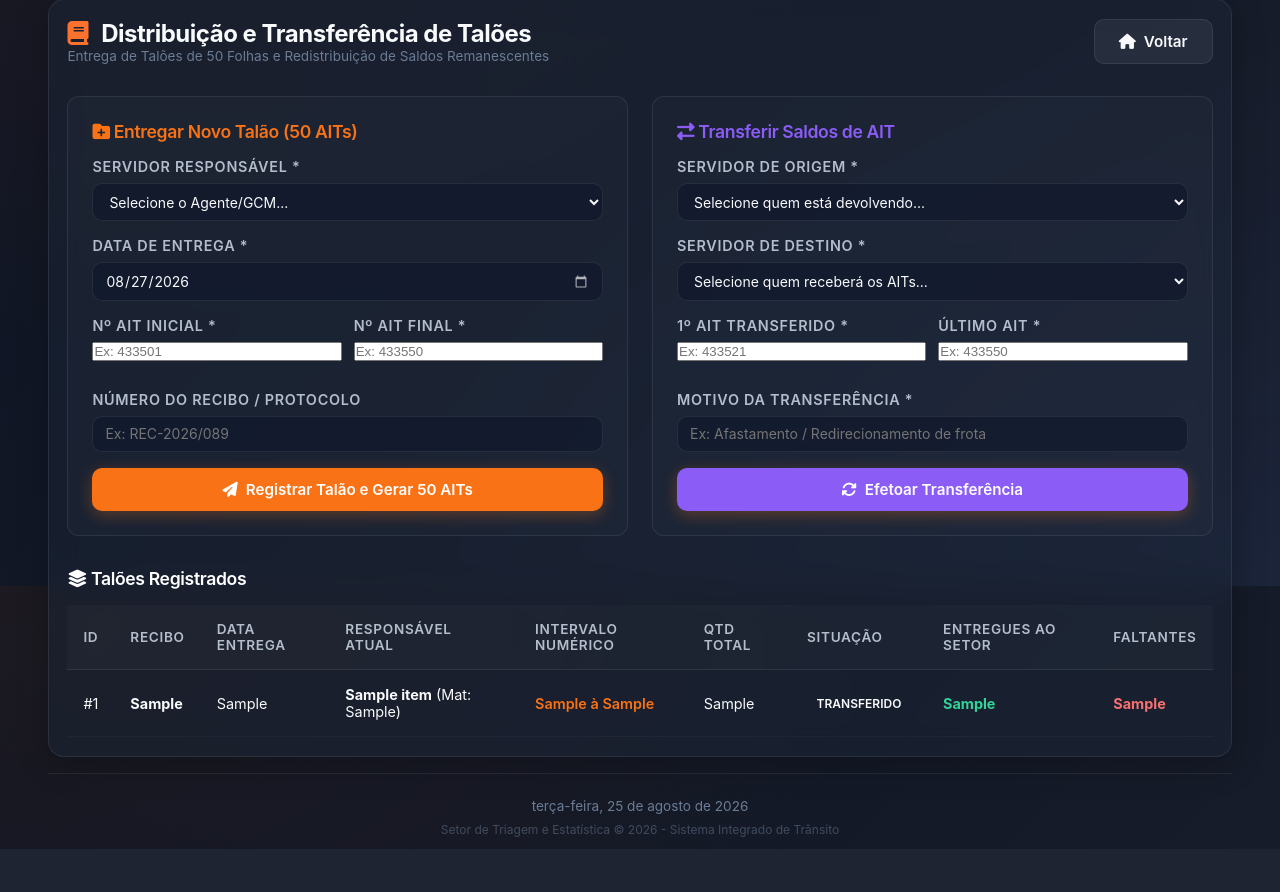
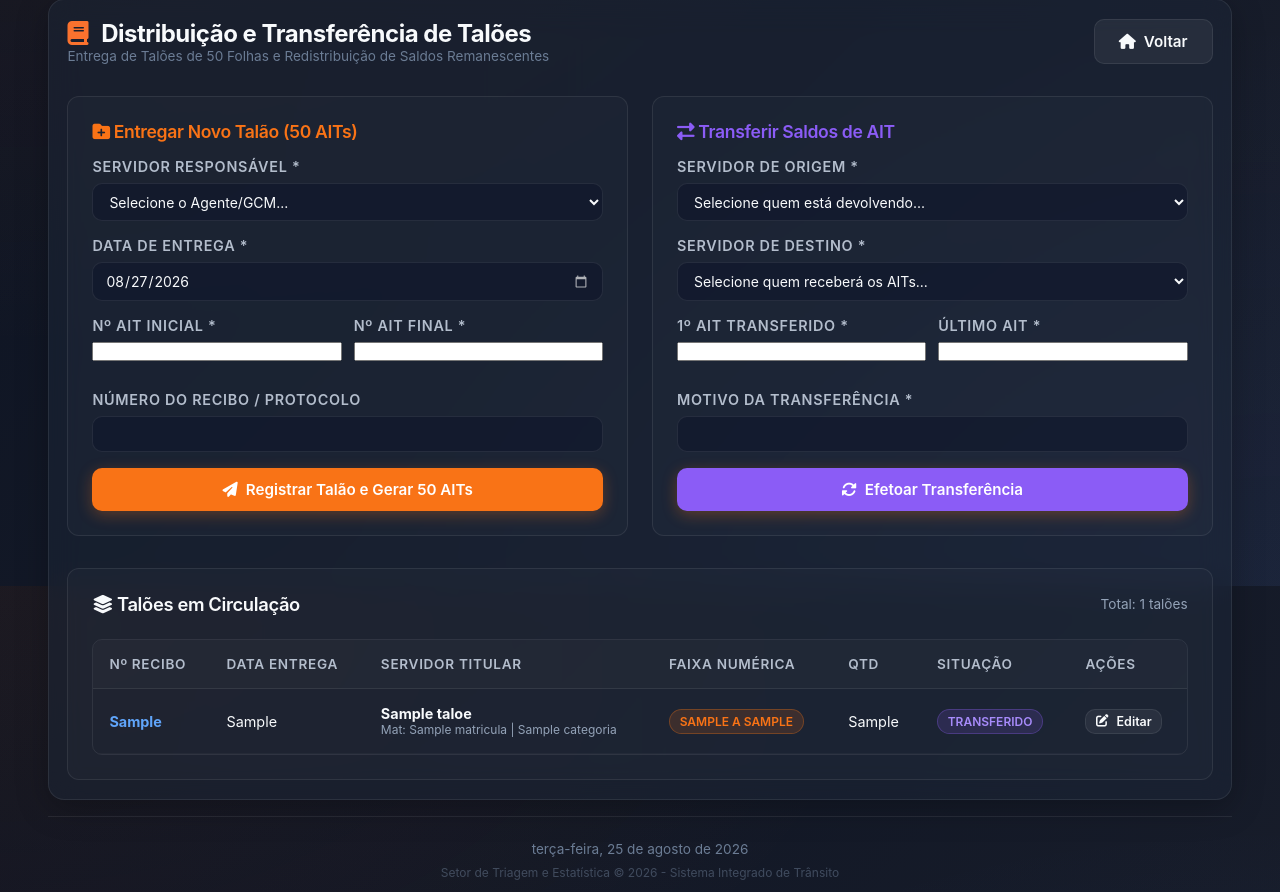
Before and after one commit to wMyster/Triagem-AITs, a Flask app: template templates/taloes.html in a window 1280 px wide. Shown: the part 214-1106 px from the top of the page. Before the commit the page ends 1063 px from the top, so only its background shows below. Run offline with Flask 3, Linux system fonts and the light colour scheme; the template is opened without the code that fills it: most values are stand-ins (such as "Sample title", 1, 10 or a date in 2020).

Commit message:
v3.6: Remocao de placeholders de exemplo nas caixas, remocao definitiva dos servidores de teste e exclusao dos usuarios transporte, empresa e consulta mantendo apenas admin, triagem e dct

```diff
--- a/templates/agentes.html
+++ b/templates/agentes.html
@@ -20,11 +20,11 @@
             <div class="grid-form" style="grid-template-columns: repeat(auto-fit, minmax(200px, 1fr)); gap: 1rem;">
                 <div class="form-group">
                     <label for="nome_completo">Nome Completo *</label>
-                    <input type="text" id="nome_completo" name="nome_completo" required placeholder="Ex: Carlos Alberto Silva">
+                    <input type="text" id="nome_completo" name="nome_completo" required>
                 </div>
                 <div class="form-group">
                     <label for="matricula">Matrícula Functional *</label>
-                    <input type="text" id="matricula" name="matricula" required placeholder="Ex: 25845" pattern="\d+">
+                    <input type="text" id="matricula" name="matricula" required pattern="\d+">
                 </div>
                 <div class="form-group">
                     <label for="categoria">Categoria *</label>
@@ -35,7 +35,7 @@
                 </div>
                 <div class="form-group">
                     <label for="unidade_setor">Unidade / Setor</label>
-                    <input type="text" id="unidade_setor" name="unidade_setor" placeholder="Ex: Fiscalização de Trânsito">
+                    <input type="text" id="unidade_setor" name="unidade_setor">
                 </div>
             </div>
             <div style="margin-top: 1rem; text-align: right;">
--- a/templates/cadastro.html
+++ b/templates/cadastro.html
@@ -42,7 +42,7 @@
             <!-- Placa -->
             <div class="form-group">
                 <label for="placa">Placa do Veículo</label>
-                <input type="text" id="placa" name="placa" value="{{ record.placa if record.placa else '' }}" placeholder="Ex: ABC1D23" maxlength="7" style="text-transform: uppercase;" {% if is_locked %}readonly style="opacity: 0.6;"{% endif %}>
+                <input type="text" id="placa" name="placa" value="{{ record.placa if record.placa else '' }}" maxlength="7" style="text-transform: uppercase;" {% if is_locked %}readonly style="opacity: 0.6;"{% endif %}>
             </div>
 
             <!-- Data da Ocorrência -->
@@ -116,7 +116,7 @@
             <input type="hidden" name="redirect_to" value="cadastro">
             <div class="form-group">
                 <label for="excluir_ait_motivo">Justificativa da Exclusão *</label>
-                <input type="text" id="excluir_ait_motivo" name="motivo" placeholder="Ex: Erro de digitação / Auto cancelado na origem" required style="width: 100%;">
+                <input type="text" id="excluir_ait_motivo" name="motivo" required style="width: 100%;">
             </div>
             <div style="display: flex; justify-content: flex-end; gap: 0.75rem;">
                 <button type="button" class="btn btn-secondary" onclick="fecharModalExcluirAIT()">Cancelar</button>
--- a/templates/consultas.html
+++ b/templates/consultas.html
@@ -148,7 +148,7 @@
         <div style="display: flex; gap: 1rem; flex-wrap: wrap; align-items: flex-end;">
             <div class="form-group" style="flex: 1; min-width: 250px;">
                 <label for="matricula">Digite a Matrícula do Agente</label>
-                <input type="text" id="matricula" name="matricula" value="{{ request.args.get('matricula', '') }}" placeholder="Ex: 25845" required pattern="\d+" style="width: 100%;">
+                <input type="text" id="matricula" name="matricula" value="{{ request.args.get('matricula', '') }}" required pattern="\d+" style="width: 100%;">
             </div>
             <button type="submit" class="btn btn-primary" style="background: var(--success); height: 46px; padding: 0 2rem;">
                 <i class="fa-solid fa-search"></i> Consultar Agente
@@ -447,7 +447,7 @@
             <input type="hidden" name="redirect_to" value="consultas">
             <div class="form-group">
                 <label for="excluir_ait_motivo">Justificativa da Exclusão *</label>
-                <input type="text" id="excluir_ait_motivo" name="motivo" placeholder="Ex: Erro de digitação / Auto cancelado na origem" required style="width: 100%;">
+                <input type="text" id="excluir_ait_motivo" name="motivo" required style="width: 100%;">
             </div>
             <div style="display: flex; justify-content: flex-end; gap: 0.75rem;">
                 <button type="button" class="btn btn-secondary" onclick="fecharModalExcluirAIT()">Cancelar</button>
--- a/templates/dct_conferencia.html
+++ b/templates/dct_conferencia.html
@@ -35,7 +35,7 @@
             </div>
             <div class="form-group">
                 <label for="agente">Matrícula Agente</label>
-                <input type="text" id="agente" name="agente" placeholder="Ex: 25845" value="{{ request.args.get('agente', '') }}">
+                <input type="text" id="agente" name="agente" value="{{ request.args.get('agente', '') }}">
             </div>
             <div class="form-group">
                 <label for="status_conferencia">Status Conferência</label>
--- a/templates/taloes.html
+++ b/templates/taloes.html
@@ -35,16 +35,16 @@
                 <div style="display: grid; grid-template-columns: 1fr 1fr; gap: 0.75rem; margin-bottom: 1rem;">
                     <div class="form-group">
                         <label for="numero_inicial">Nº AIT Inicial *</label>
-                        <input type="number" id="numero_inicial" name="numero_inicial" placeholder="Ex: 433501" required>
+                        <input type="number" id="numero_inicial" name="numero_inicial" required>
                     </div>
                     <div class="form-group">
                         <label for="numero_final">Nº AIT Final *</label>
-                        <input type="number" id="numero_final" name="numero_final" placeholder="Ex: 433550" required>
+                        <input type="number" id="numero_final" name="numero_final" required>
                     </div>
                 </div>
                 <div class="form-group" style="margin-bottom: 1rem;">
                     <label for="numero_recibo">Número do Recibo / Protocolo</label>
-                    <input type="text" id="numero_recibo" name="numero_recibo" placeholder="Ex: REC-2026/089">
+                    <input type="text" id="numero_recibo" name="numero_recibo">
                 </div>
                 <button type="submit" class="btn btn-primary" style="width: 100%; background: #f97316;"><i class="fa-solid fa-paper-plane"></i> Registrar Talão e Gerar 50 AITs</button>
             </form>
@@ -75,16 +75,16 @@
                 <div style="display: grid; grid-template-columns: 1fr 1fr; gap: 0.75rem; margin-bottom: 1rem;">
                     <div class="form-group">
                         <label for="transf_inicial">1º AIT Transferido *</label>
-                        <input type="number" id="transf_inicial" name="transf_inicial" required placeholder="Ex: 433521">
+                        <input type="number" id="transf_inicial" name="transf_inicial" required>
                     </div>
                     <div class="form-group">
                         <label for="transf_final">Último AIT *</label>
-                        <input type="number" id="transf_final" name="transf_final" required placeholder="Ex: 433550">
+                        <input type="number" id="transf_final" name="transf_final" required>
                     </div>
                 </div>
                 <div class="form-group" style="margin-bottom: 1rem;">
                     <label for="motivo">Motivo da Transferência *</label>
-                    <input type="text" id="motivo" name="motivo" required placeholder="Ex: Afastamento / Redirecionamento de frota">
+                    <input type="text" id="motivo" name="motivo" required>
                 </div>
                 <button type="submit" class="btn btn-primary" style="width: 100%; background: #8b5cf6;"><i class="fa-solid fa-rotate"></i> Efetoar Transferência</button>
             </form>
@@ -93,116 +93,141 @@
     </div>
 
     <!-- List of Delivered Talões -->
-    <h3 style="color: #ffffff; font-size: 1.1rem; margin-bottom: 1rem;"><i class="fa-solid fa-layer-group"></i> Talões Registrados</h3>
-    <table class="data-table">
+    <div style="background: rgba(255,255,255,0.02); padding: 1.5rem; border-radius: 0.75rem; border: 1px solid rgba(255,255,255,0.08);">
+        <div style="display: flex; justify-content: space-between; align-items: center; margin-bottom: 1.5rem; flex-wrap: wrap; gap: 1rem;">
+            <h3 style="margin: 0; color: #f8fafc; font-size: 1.15rem;"><i class="fa-solid fa-layer-group"></i> Talões em Circulação</h3>
+            <span style="font-size: 0.85rem; color: #94a3b8;">Total: {{ taloes|length }} talões</span>
+        </div>
+
+        <div class="table-container">
+            <table>
                 <thead>
                     <tr>
-                <th>ID</th>
-                <th>Recibo</th>
+                        <th>Nº Recibo</th>
                         <th>Data Entrega</th>
-                <th>Responsável Atual</th>
-                <th>Intervalo Numérico</th>
-                <th>Qtd Total</th>
+                        <th>Servidor Titular</th>
+                        <th>Faixa Numérica</th>
+                        <th>Qtd</th>
                         <th>Situação</th>
-                <th>Entregues ao Setor</th>
-                <th>Faltantes</th>
-                {% if session['user']['setor'] in ['dct', 'admin'] %}
-                <th style="text-align: center;">Ações</th>
-                {% endif %}
+                        <th>Ações</th>
                     </tr>
                 </thead>
                 <tbody>
-            {% for item in taloes %}
+                    {% for t in taloes %}
                     <tr>
-                <td>#{{ item.id }}</td>
-                <td><strong>{{ item.numero_recibo if item.numero_recibo else 'N/A' }}</strong></td>
-                <td>{{ item.data_entrega }}</td>
-                <td><strong>{{ item.agente_nome }}</strong> (Mat: {{ item.agente_matricula }})</td>
-                <td><span style="font-weight: 600; color: #f97316;">{{ item.numero_inicial }} à {{ item.numero_final }}</span></td>
-                <td>{{ item.quantidade_calculada }}</td>
+                        <td><strong style="color: #60a5fa;">{{ t.numero_recibo or 'S/N' }}</strong></td>
+                        <td>{{ t.data_entrega }}</td>
                         <td>
-                    <span class="badge badge-info">{{ item.situacao }}</span>
+                            <strong style="color: #f8fafc;">{{ t.agente_nome }}</strong>
+                            <span style="display: block; font-size: 0.75rem; color: #94a3b8;">Mat: {{ t.matricula }} | {{ t.categoria }}</span>
                         </td>
-                <td><strong style="color: #34d399;">{{ item.qtd_entregue }}</strong></td>
-                <td><strong style="color: #f87171;">{{ item.qtd_faltante }}</strong></td>
-                {% if session['user']['setor'] in ['dct', 'admin'] %}
-                <td style="text-align: center; white-space: nowrap;">
-                    <button type="button" class="btn btn-secondary btn-action" onclick="abrirModalEditarTalao({{ item.id }}, '{{ item.numero_recibo or '' }}', '{{ item.data_entrega }}', {{ item.agente_gcm_id }}, '{{ item.situacao }}')" title="Editar Talão">
+                        <td>
+                            <span class="badge" style="background: rgba(249,115,22,0.15); color: #f97316; border: 1px solid rgba(249,115,22,0.3);">
+                                {{ t.numero_inicial }} a {{ t.numero_final }}
+                            </span>
+                        </td>
+                        <td>{{ t.quantidade_calculada }}</td>
+                        <td>
+                            {% if t.situacao == 'EM_UTILIZACAO' %}
+                                <span class="badge" style="background: rgba(16,185,129,0.15); color: #34d399; border: 1px solid rgba(16,185,129,0.3);">Em Utilização</span>
+                            {% elif t.situacao == 'PARCIALMENTE_ENTREGUE' %}
+                                <span class="badge" style="background: rgba(234,179,8,0.15); color: #facc15; border: 1px solid rgba(234,179,8,0.3);">Parcial</span>
+                            {% elif t.situacao == 'INTEGRALMENTE_ENTREGUE' %}
+                                <span class="badge" style="background: rgba(59,130,246,0.15); color: #60a5fa; border: 1px solid rgba(59,130,246,0.3);">Entregue</span>
+                            {% elif t.situacao == 'TRANSFERIDO' %}
+                                <span class="badge" style="background: rgba(139,92,246,0.15); color: #a78bfa; border: 1px solid rgba(139,92,246,0.3);">Transferido</span>
+                            {% else %}
+                                <span class="badge" style="background: rgba(148,163,184,0.15); color: #94a3b8; border: 1px solid rgba(148,163,184,0.3);">{{ t.situacao }}</span>
+                            {% endif %}
+                        </td>
+                        <td>
+                            <div style="display: flex; gap: 0.4rem;">
+                                <button type="button" class="btn btn-secondary" style="padding: 0.25rem 0.6rem; font-size: 0.78rem;"
+                                        onclick="abrirModalEditarTalao('{{ t.id }}', '{{ t.numero_recibo or '' }}', '{{ t.data_entrega }}', '{{ t.agente_gcm_id }}', '{{ t.situacao }}')">
                                     <i class="fa-solid fa-pen-to-square"></i> Editar
                                 </button>
                                 {% if session['user']['setor'] == 'admin' %}
-                    <button type="button" class="btn btn-danger btn-action" onclick="abrirModalExcluirTalao({{ item.id }}, '{{ item.numero_inicial }} à {{ item.numero_final }}')" title="Excluir Talão" style="background: rgba(239, 68, 68, 0.2); border: 1px solid rgba(239, 68, 68, 0.4); color: #fca5a5; margin-left: 0.35rem;">
+                                <button type="button" class="btn btn-danger" style="padding: 0.25rem 0.6rem; font-size: 0.78rem; background: rgba(239, 68, 68, 0.2); border: 1px solid rgba(239, 68, 68, 0.4); color: #ef4444;"
+                                        onclick="abrirModalExcluirTalao('{{ t.id }}', '{{ t.numero_recibo or 'S/N' }}', '{{ t.numero_inicial }}', '{{ t.numero_final }}')">
                                     <i class="fa-solid fa-trash"></i> Excluir
                                 </button>
                                 {% endif %}
+                            </div>
                         </td>
-                {% endif %}
+                    </tr>
+                    {% else %}
+                    <tr>
+                        <td colspan="7" style="text-align: center; color: #94a3b8; padding: 2rem;">
+                            <i class="fa-solid fa-book-open" style="font-size: 2rem; margin-bottom: 0.5rem; display: block; opacity: 0.3;"></i>
+                            Nenhum talão registrado no sistema.
+                        </td>
                     </tr>
                     {% endfor %}
                 </tbody>
             </table>
         </div>
+    </div>
+</div>
 
 <!-- Modal de Edição de Talão -->
 <div id="modal-editar-talao" class="modal-overlay" style="display: none; position: fixed; top: 0; left: 0; width: 100vw; height: 100vh; background: rgba(15, 23, 42, 0.85); backdrop-filter: blur(8px); z-index: 9999; align-items: center; justify-content: center;">
-    <div style="background: rgba(30, 41, 59, 0.95); border: 1px solid rgba(255, 255, 255, 0.15); border-radius: 1rem; width: 90%; max-width: 500px; padding: 1.75rem; box-shadow: 0 25px 50px -12px rgba(0, 0, 0, 0.5); color: #ffffff;">
-        <div style="display: flex; justify-content: space-between; align-items: center; margin-bottom: 1.25rem; border-bottom: 1px solid rgba(255, 255, 255, 0.1); padding-bottom: 0.75rem;">
-            <h3 style="margin: 0; font-size: 1.2rem; color: #f97316;"><i class="fa-solid fa-pen-to-square"></i> Editar Talão</h3>
+    <div style="background: rgba(30, 41, 59, 0.98); border: 1px solid rgba(255, 255, 255, 0.15); border-radius: 1rem; width: 90%; max-width: 500px; padding: 2rem; box-shadow: 0 25px 50px -12px rgba(0, 0, 0, 0.5); color: #ffffff;">
+        <div style="display: flex; justify-content: space-between; align-items: center; margin-bottom: 1.5rem; border-bottom: 1px solid rgba(255, 255, 255, 0.1); padding-bottom: 1rem;">
+            <h3 style="margin: 0; font-size: 1.25rem;"><i class="fa-solid fa-pen-to-square" style="color: #60a5fa; margin-right: 0.5rem;"></i> Editar Talão</h3>
             <i class="fa-solid fa-xmark" style="cursor: pointer; font-size: 1.2rem; color: #94a3b8;" onclick="fecharModalEditarTalao()"></i>
         </div>
-        <form id="form-editar-talao" method="POST" action="">
-            <div class="form-group" style="margin-bottom: 1rem;">
+        <form id="form-editar-talao" method="POST" action="" style="display: flex; flex-direction: column; gap: 1rem;">
+            <div class="form-group">
                 <label for="edit_talao_recibo">Número do Recibo / Protocolo</label>
                 <input type="text" id="edit_talao_recibo" name="numero_recibo" style="width: 100%;">
             </div>
-            <div class="form-group" style="margin-bottom: 1rem;">
+            <div class="form-group">
                 <label for="edit_talao_data">Data de Entrega *</label>
                 <input type="date" id="edit_talao_data" name="data_entrega" required style="width: 100%;">
             </div>
-            <div class="form-group" style="margin-bottom: 1rem;">
-                <label for="edit_talao_agente">Servidor Responsável *</label>
+            <div class="form-group">
+                <label for="edit_talao_agente">Servidor Titular *</label>
                 <select id="edit_talao_agente" name="agente_gcm_id" required style="width: 100%;">
                     {% for s in agentes %}
-                        <option value="{{ s.id }}">[{{ s.matricula }}] {{ s.nome_completo }}</option>
+                        <option value="{{ s.id }}">{{ s.nome_completo }} (Mat: {{ s.matricula }})</option>
                     {% endfor %}
                 </select>
             </div>
-            <div class="form-group" style="margin-bottom: 1.25rem;">
-                <label for="edit_talao_situacao">Situação do Talão</label>
+            <div class="form-group">
+                <label for="edit_talao_situacao">Situação do Talão *</label>
                 <select id="edit_talao_situacao" name="situacao" required style="width: 100%;">
                     <option value="EM_UTILIZACAO">Em Utilização</option>
                     <option value="PARCIALMENTE_ENTREGUE">Parcialmente Entregue</option>
                     <option value="INTEGRALMENTE_ENTREGUE">Integralmente Entregue</option>
+                    <option value="TRANSFERIDO">Transferido</option>
                     <option value="ENCERRADO">Encerrado</option>
-                    <option value="TRANSFERIDO">Transferido</option>
-                    <option value="CADASTRADO">Cadastrado</option>
                 </select>
             </div>
-            <div style="display: flex; justify-content: flex-end; gap: 0.75rem;">
+            <div style="display: flex; justify-content: flex-end; gap: 0.75rem; margin-top: 1rem;">
                 <button type="button" class="btn btn-secondary" onclick="fecharModalEditarTalao()">Cancelar</button>
-                <button type="submit" class="btn btn-primary" style="background: #f97316;"><i class="fa-solid fa-check"></i> Salvar Alterações</button>
+                <button type="submit" class="btn btn-primary" style="background: #3b82f6;"><i class="fa-solid fa-save"></i> Salvar Alterações</button>
             </div>
         </form>
     </div>
 </div>
 
-<!-- Modal de Exclusão de Talão -->
+<!-- Modal de Exclusão de Talão (Admin Only) -->
 <div id="modal-excluir-talao" class="modal-overlay" style="display: none; position: fixed; top: 0; left: 0; width: 100vw; height: 100vh; background: rgba(15, 23, 42, 0.85); backdrop-filter: blur(8px); z-index: 9999; align-items: center; justify-content: center;">
-    <div style="background: rgba(30, 41, 59, 0.95); border: 1px solid rgba(239, 68, 68, 0.3); border-radius: 1rem; width: 90%; max-width: 450px; padding: 1.75rem; box-shadow: 0 25px 50px -12px rgba(0, 0, 0, 0.5); color: #ffffff;">
-        <div style="display: flex; justify-content: space-between; align-items: center; margin-bottom: 1rem; border-bottom: 1px solid rgba(255, 255, 255, 0.1); padding-bottom: 0.75rem;">
-            <h3 style="margin: 0; font-size: 1.15rem; color: #f87171;"><i class="fa-solid fa-triangle-exclamation"></i> Confirmar Exclusão de Talão</h3>
+    <div style="background: rgba(30, 41, 59, 0.98); border: 1px solid rgba(239, 68, 68, 0.3); border-radius: 1rem; width: 90%; max-width: 500px; padding: 2rem; box-shadow: 0 25px 50px -12px rgba(0, 0, 0, 0.5); color: #ffffff;">
+        <div style="display: flex; justify-content: space-between; align-items: center; margin-bottom: 1.5rem; border-bottom: 1px solid rgba(255, 255, 255, 0.1); padding-bottom: 1rem;">
+            <h3 style="margin: 0; font-size: 1.25rem; color: #ef4444;"><i class="fa-solid fa-triangle-exclamation" style="margin-right: 0.5rem;"></i> Excluir Talão</h3>
             <i class="fa-solid fa-xmark" style="cursor: pointer; font-size: 1.2rem; color: #94a3b8;" onclick="fecharModalExcluirTalao()"></i>
         </div>
         <p style="color: #cbd5e1; font-size: 0.95rem; line-height: 1.5;">
-            Deseja realmente excluir o talão referente à faixa <strong id="excluir_talao_faixa" style="color: #f97316;"></strong>?
+            Tem certeza que deseja excluir o talão com faixa de AITs <strong id="excluir_talao_info" style="color: #f97316;"></strong>?
         </p>
-        <p style="color: #f87171; font-size: 0.825rem;">
+        <p style="color: #ef4444; font-size: 0.85rem;">
             <strong>Atenção:</strong> Isso removerá este talão e todos os AITs vinculados a ele do banco de dados. Esta ação é auditada.
         </p>
         <form id="form-excluir-talao" method="POST" action="" style="display: flex; flex-direction: column; gap: 1rem; margin-top: 1rem;">
             <div class="form-group">
                 <label for="excluir_talao_motivo">Justificativa da Exclusão *</label>
-                <input type="text" id="excluir_talao_motivo" name="motivo" placeholder="Ex: Cadastro duplicado / Cancelamento de lote" required style="width: 100%;">
+                <input type="text" id="excluir_talao_motivo" name="motivo" required style="width: 100%;">
             </div>
             <div style="display: flex; justify-content: flex-end; gap: 0.75rem;">
                 <button type="button" class="btn btn-secondary" onclick="fecharModalExcluirTalao()">Cancelar</button>
--- a/templates/usuarios.html
+++ b/templates/usuarios.html
@@ -21,15 +21,15 @@
             <div class="grid-form" style="grid-template-columns: repeat(auto-fit, minmax(200px, 1fr)); gap: 1rem;">
                 <div class="form-group">
                     <label for="username">Usuário (Login) *</label>
-                    <input type="text" id="username" name="username" required placeholder="Ex: joao.silva">
+                    <input type="text" id="username" name="username" required>
                 </div>
                 <div class="form-group">
                     <label for="nome_completo">Nome Completo *</label>
-                    <input type="text" id="nome_completo" name="nome_completo" required placeholder="Ex: João da Silva">
+                    <input type="text" id="nome_completo" name="nome_completo" required>
                 </div>
                 <div class="form-group">
                     <label for="senha">Senha *</label>
-                    <input type="password" id="senha" name="senha" required placeholder="******">
+                    <input type="password" id="senha" name="senha" required>
                 </div>
                 <div class="form-group">
                     <label for="setor">Setor / Perfil *</label>
```
Also changed, not shown: scripts/migrate_v3.py (+4 -19 lines). Lines whose indentation alone changed are shown as unchanged.
